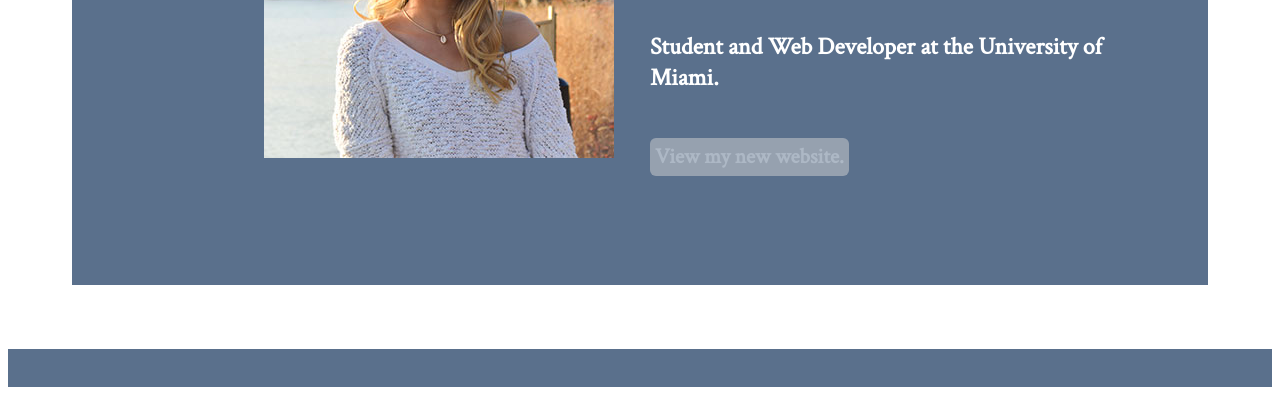
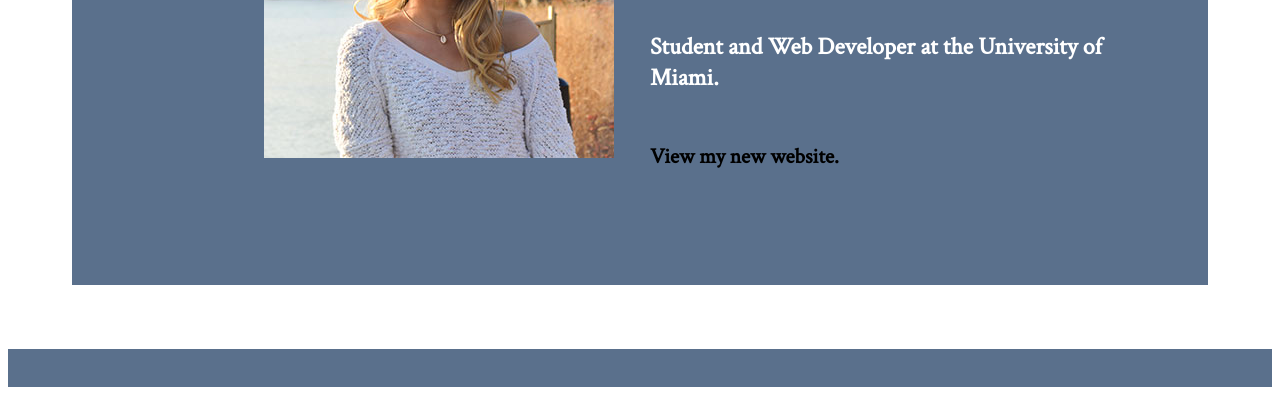
Before and after one commit to mxc2092/mxc2092.github.io, a plain HTML site: page index.html in a window 1280 px wide. Shown: the part 413-808 px from the top of the page. Drawn offline with nearby package versions, Linux system fonts and the light colour scheme.

Commit message:
Update index.html

```diff
--- a/index.html
+++ b/index.html
@@ -34,7 +34,7 @@
 					<h2>Hey, I'm Margaret.</h2>
 					<h4 id="smallerintro">Student and Web Developer at the University of Miami.</h4>
 
-					<h6><a id="viewbutton" href="www.margchristo.com">View my new website.</a></h6>
+					<h6><a href="www.margchristo.com">View my new website.</a></h6>
 
 					</article>
 
```
